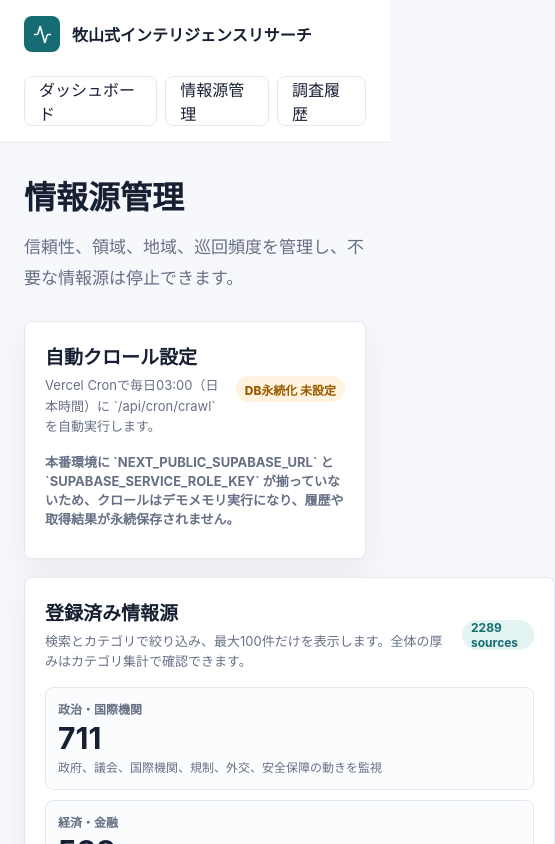
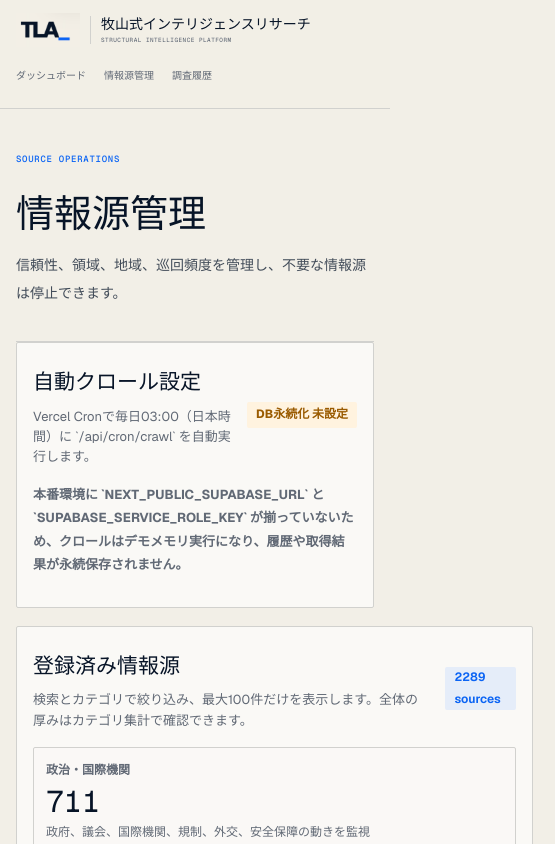
Before and after one commit to ikeda1028/structural-intelligence-dashboard, a Next.js app: page /sources in a window 390 px wide. Shown: the top 844 px of the page, 555 px wide, since content can reach past the window. Built offline with nearby package versions, Linux system fonts and the light colour scheme; no server answers.

Commit message:
Apply TLA identity to intelligence dashboard

```diff
--- /dev/null
+++ b/app/components/TlaHeader.tsx
@@ -0,0 +1,36 @@
+import Link from "next/link";
+
+const primaryLinks = [
+  { href: "/", label: "ダッシュボード" },
+  { href: "/sources", label: "情報源管理" },
+  { href: "/research-history", label: "調査履歴" }
+];
+
+export function TlaHeader({ includeReports = false }: { includeReports?: boolean }) {
+  return (
+    <header className="topbar">
+      <div className="topbar-inner">
+        <Link className="brand" href="/" aria-label="TLA 牧山式インテリジェンスリサーチ トップ">
+          <span className="tla-brand-logo">
+            <img src="/co-creation-assets/brand/tla-logo-canonical.png" alt="TLA" width="368" height="198" />
+          </span>
+          <span className="tla-brand-product">
+            牧山式インテリジェンスリサーチ
+            <small>STRUCTURAL INTELLIGENCE PLATFORM</small>
+          </span>
+        </Link>
+        <nav className="nav" aria-label="主要ナビゲーション">
+          {primaryLinks.map((link) => (
+            <Link href={link.href} key={link.href}>{link.label}</Link>
+          ))}
+          {includeReports ? (
+            <>
+              <a href="/reports/michinoeki-20260927.html">道の駅レポート</a>
+              <a href="/reports/michinoeki-visitors-20260927.html">集客50駅</a>
+            </>
+          ) : null}
+        </nav>
+      </div>
+    </header>
+  );
+}
--- a/app/globals.css
+++ b/app/globals.css
@@ -3478,3 +3478,342 @@ select {
     min-height: auto;
   }
 }
+
+/* TLA integrated visual identity */
+@font-face {
+  font-family: "TLA Geist";
+  src: url("/co-creation-assets/brand/geist-latin.woff2") format("woff2");
+  font-style: normal;
+  font-weight: 100 900;
+  font-display: swap;
+}
+
+@font-face {
+  font-family: "TLA Geist Mono";
+  src: url("/co-creation-assets/brand/geist-mono-latin.woff2") format("woff2");
+  font-style: normal;
+  font-weight: 100 900;
+  font-display: swap;
+}
+
+:root {
+  --bg: #f2efe7;
+  --panel: #faf9f6;
+  --panel-border: #d1d1ce;
+  --ink: #071427;
+  --muted: #616975;
+  --accent: #0b64f4;
+  --accent-soft: #e5edf9;
+  --blue: #0b64f4;
+  --blue-soft: #e5edf9;
+  --shadow: none;
+}
+
+body {
+  background: var(--bg);
+  font-family: "TLA Geist", Arial, "Hiragino Kaku Gothic ProN", "Yu Gothic", sans-serif;
+  line-height: 1.8;
+  -webkit-font-smoothing: antialiased;
+}
+
+::selection {
+  background: #c4d8fa;
+  color: var(--ink);
+}
+
+.topbar {
+  background: rgba(242, 239, 231, 0.96);
+  border-color: var(--panel-border);
+  backdrop-filter: blur(18px);
+}
+
+.topbar-inner {
+  max-width: 1440px;
+  min-height: 92px;
+  padding: 14px clamp(20px, 5vw, 80px);
+}
+
+.brand {
+  gap: 22px;
+  min-width: 0;
+  color: var(--ink);
+  font-size: 18px;
+  font-weight: 520;
+  line-height: 1.25;
+}
+
+.tla-brand-logo {
+  display: grid;
+  place-items: center;
+  width: 92px;
+  height: 50px;
+  flex: none;
+  overflow: hidden;
+}
+
+.tla-brand-logo img {
+  display: block;
+  width: 92px;
+  height: auto;
+}
+
+.tla-brand-product {
+  display: grid;
+  gap: 6px;
+  padding-left: 22px;
+  border-left: 1px solid var(--panel-border);
+}
+
+.tla-brand-product small {
+  color: var(--muted);
+  font-family: "TLA Geist Mono", monospace;
+  font-size: 8px;
+  font-weight: 450;
+  letter-spacing: 0.08em;
+}
+
+.nav {
+  gap: 24px;
+  overflow-x: auto;
+}
+
+.nav a {
+  min-height: 40px;
+  padding: 0;
+  border: 0;
+  border-bottom: 1px solid transparent;
+  border-radius: 0;
+  background: transparent;
+  color: var(--muted);
+  font-size: 11px;
+  font-weight: 520;
+  white-space: nowrap;
+}
+
+.nav a:hover {
+  border-bottom-color: var(--accent);
+  color: var(--accent);
+}
+
+.main {
+  max-width: 1440px;
+  padding: 40px clamp(20px, 5vw, 80px) 80px;
+}
+
+.hero {
+  gap: 14px;
+  padding: 28px 0 50px;
+  border-bottom: 1px solid var(--panel-border);
+}
+
+.hero h1 {
+  max-width: 980px;
+  font-size: clamp(36px, 4.8vw, 68px);
+  font-weight: 560;
+  line-height: 1.2;
+}
+
+.hero p {
+  max-width: 880px;
+  color: #424c59;
+  font-size: 14px;
+  line-height: 2;
+}
+
+.hero-kicker,
+.hotspot-head span,
+.overview-copy > span {
+  color: var(--accent);
+  font-family: "TLA Geist Mono", monospace;
+  font-size: 9px;
+  font-weight: 520;
+  letter-spacing: 0.08em;
+  text-transform: uppercase;
+}
+
+.card,
+.overview-nav,
+.overview-item,
+.item,
+.source-summary-grid article,
+.source-filter-form,
+.history-item,
+.field input,
+.field select {
+  border-color: var(--panel-border);
+  border-radius: 2px;
+  box-shadow: none;
+}
+
+.card {
+  background: var(--panel);
+}
+
+.overview-nav {
+  margin-top: 28px;
+  background: transparent;
+}
+
+.overview-item,
+.item,
+.source-summary-grid article,
+.source-filter-form,
+.history-item {
+  background: rgba(250, 249, 246, 0.78);
+}
+
+.overview-item:hover,
+.item:hover,
+.history-item:hover {
+  border-color: var(--accent);
+  background: #e9e9e5;
+}
+
+.button,
+.nav a,
+button {
+  transition: color 160ms ease, background 160ms ease, border-color 160ms ease;
+}
+
+.button {
+  min-height: 42px;
+  border-radius: 2px;
+  font-size: 12px;
+  font-weight: 560;
+}
+
+.button.primary {
+  border-color: var(--ink);
+  background: var(--ink);
+}
+
+.button.primary:hover {
+  border-color: var(--accent);
+  background: var(--accent);
+}
+
+.pill,
+.status-pill {
+  border-radius: 2px;
+}
+
+.metrics {
+  gap: 0;
+  margin: 30px 0 0;
+  border-top: 1px solid var(--panel-border);
+  border-bottom: 1px solid var(--panel-border);
+}
+
+.metric {
+  border-width: 0 1px 0 0;
+  background: transparent;
+}
+
+.metric:last-child {
+  border-right: 0;
+}
+
+.metric strong,
+.source-summary-grid strong,
+.history-stat strong,
+.risk-score-dial strong,
+.history-score {
+  font-weight: 430;
+  font-variant-numeric: tabular-nums;
+}
+
+.section {
+  padding: 28px;
+}
+
+.section h2 {
+  font-size: 21px;
+  font-weight: 560;
+}
+
+.source-table th,
+.quadrant-table th,
+.competitor-table th,
+.risk-table th {
+  background: #eceff3;
+  color: var(--muted);
+  font-weight: 520;
+}
+
+.source-table tbody tr:hover,
+.quadrant-table tbody tr:hover,
+.competitor-table tbody tr:hover,
+.risk-table tbody tr:hover {
+  background: #e5edf9;
+}
+
+:is(a, button, input, select, summary):focus-visible {
+  outline: 3px solid var(--accent);
+  outline-offset: 3px;
+}
+
+@media (max-width: 1080px) {
+  .topbar-inner {
+    align-items: flex-start;
+    flex-direction: column;
+    gap: 8px;
+  }
+
+  .nav {
+    width: 100%;
+  }
+}
+
+@media (max-width: 560px) {
+  .topbar-inner {
+    min-height: 0;
+    padding: 12px 16px;
+  }
+
+  .brand {
+    gap: 10px;
+    font-size: 14px;
+  }
+
+  .tla-brand-logo {
+    width: 64px;
+    height: 36px;
+  }
+
+  .tla-brand-logo img {
+    width: 64px;
+  }
+
+  .tla-brand-product {
+    gap: 3px;
+    padding-left: 10px;
+  }
+
+  .tla-brand-product small {
+    font-size: 6px;
+  }
+
+  .nav {
+    gap: 18px;
+  }
+
+  .nav a {
+    font-size: 10px;
+  }
+
+  .main {
+    padding: 24px 16px 56px;
+  }
+
+  .hero {
+    padding: 18px 0 34px;
+  }
+
+  .hero h1 {
+    font-size: 38px;
+  }
+
+  .section {
+    padding: 20px 16px;
+  }
+}
--- a/app/sources/page.tsx
+++ b/app/sources/page.tsx
@@ -1,5 +1,6 @@
-import { Activity, AlertTriangle, CheckCircle2, PauseCircle, Plus, Save, Search, ShieldAlert } from "lucide-react";
+import { AlertTriangle, CheckCircle2, PauseCircle, Plus, Save, Search, ShieldAlert } from "lucide-react";
 import Link from "next/link";
+import { TlaHeader } from "@/app/components/TlaHeader";
 import { listCrawlLogs, listSources } from "@/lib/repository";
 import { isSupabaseAdminConfigured } from "@/lib/supabase";
 import type { CrawlFrequency, CrawlLogWithSource, SourceType } from "@/lib/types";
@@ -49,22 +50,11 @@ export default async function SourcesPage({ searchParams }: { searchParams?: Pro
 
   return (
     <div className="shell">
-      <header className="topbar">
-        <div className="topbar-inner">
-          <Link className="brand" href="/">
-            <span className="brand-mark"><Activity size={19} /></span>
-            <span>牧山式インテリジェンスリサーチ</span>
-          </Link>
-          <nav className="nav">
-            <Link href="/">ダッシュボード</Link>
-            <Link href="/sources">情報源管理</Link>
-            <Link href="/research-history">調査履歴</Link>
-          </nav>
-        </div>
-      </header>
+      <TlaHeader />
 
       <main className="main">
         <section className="hero">
+          <span className="hero-kicker">SOURCE OPERATIONS</span>
           <h1>情報源管理</h1>
           <p>信頼性、領域、地域、巡回頻度を管理し、不要な情報源は停止できます。</p>
         </section>
--- a/tsconfig.json
+++ b/tsconfig.json
@@ -19,5 +19,5 @@
     }
   },
   "include": ["next-env.d.ts", "**/*.ts", "**/*.tsx", ".next/types/**/*.ts"],
-  "exclude": ["node_modules"]
+  "exclude": ["node_modules", "new-silica-asc-intelligence-public"]
 }
```
Also changed, not shown: app/page.tsx (+3 -21 lines), app/research-history/page.tsx (+3 -14 lines), app/risk-research/page.tsx (+3 -14 lines).
